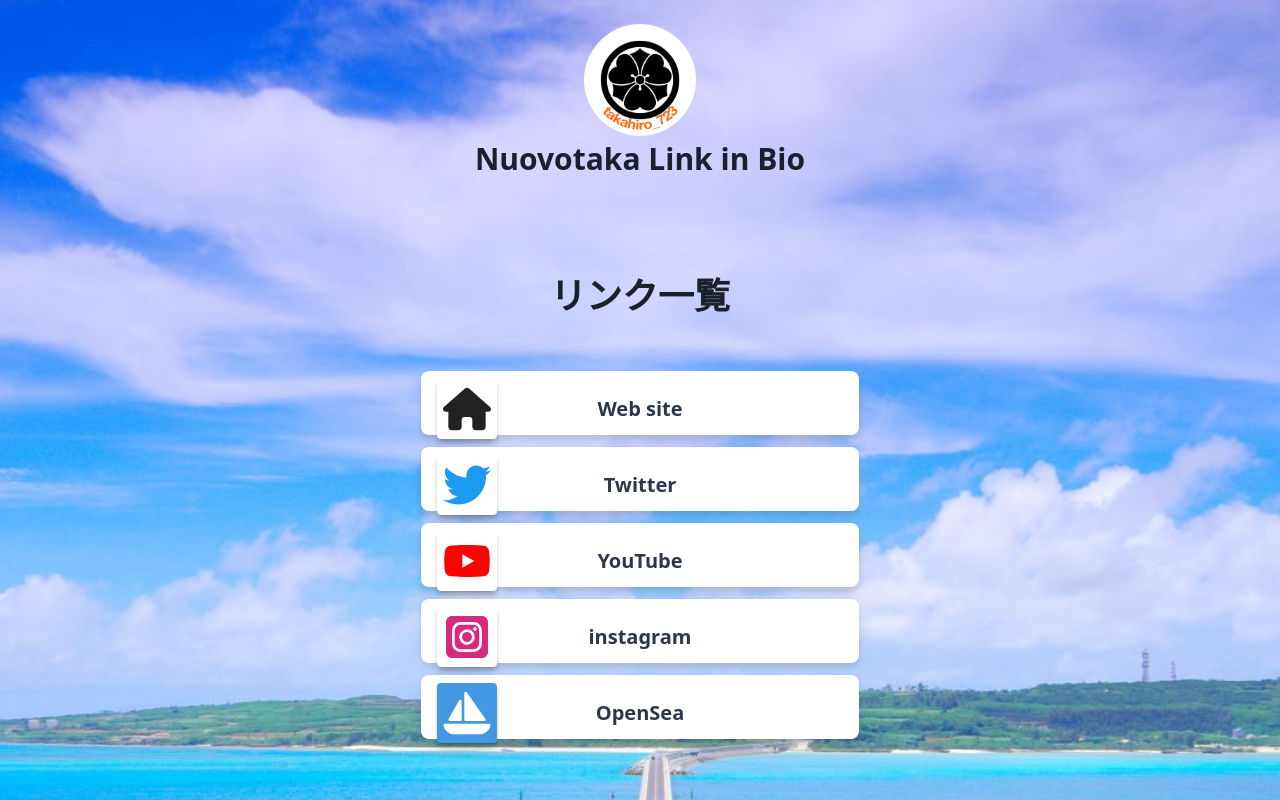
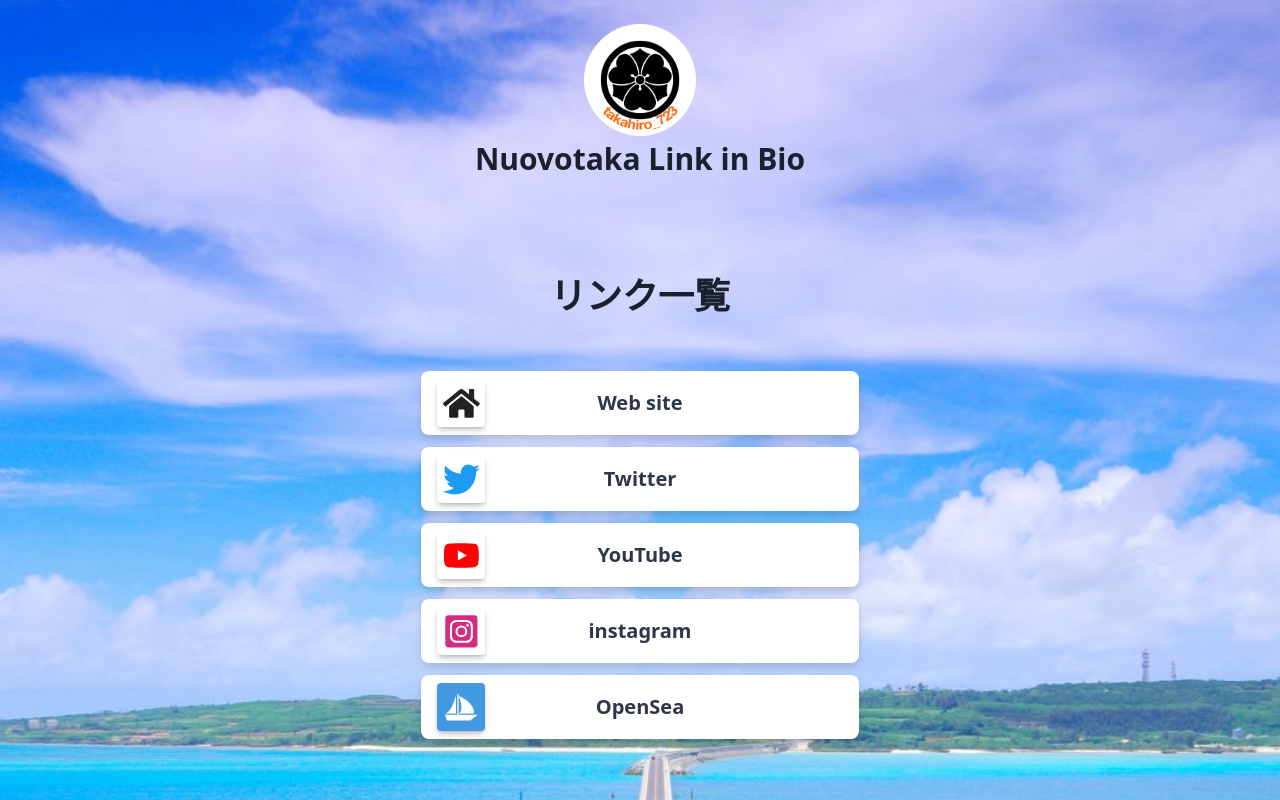
Before and after one commit to nuovotaka/link_in_bio_2022, a Next.js app: page / in a window 1280 px wide. Shown: the top 800 px of the page. Built offline with nearby package versions, Linux system fonts and the light colour scheme; no server answers.

Commit message:
change snsicon

```diff
--- a/src/feature/VerticalFeatureRow.tsx
+++ b/src/feature/VerticalFeatureRow.tsx
@@ -5,7 +5,7 @@
 type IVerticalFeatureRowProps = {
   title: string;
   site_url: string;
-  fa: any;
+  fa: string;
   color: string;
   bgcolor: string;
 };
--- a/src/sns/SNS.tsx
+++ b/src/sns/SNS.tsx
@@ -1,10 +1,16 @@
 import React from 'react';
 
-import { FontAwesomeIcon } from '@fortawesome/react-fontawesome';
 import className from 'classnames';
+import {
+  FaHome,
+  FaInstagramSquare,
+  FaTwitter,
+  FaYoutube,
+} from 'react-icons/fa';
+import { GiSailboat } from 'react-icons/gi';
 
 type ISNSProps = {
-  faicon: any;
+  faicon: string;
   facolor: string;
   fabgcolor: string;
 };
@@ -19,13 +25,61 @@
     `${props.fabgcolor}`
   );
 
-  return (
-    <FontAwesomeIcon
-      className={SnsClass}
-      icon={props.faicon}
-      color={props.facolor}
-    />
-  );
+  const snsicon = `${props.faicon}`;
+  switch (snsicon) {
+    case 'home':
+      return (
+        <div className={SnsClass}>
+          <FaHome
+            className={props.fabgcolor}
+            color={props.facolor}
+            size={'2.3rem'}
+          />
+        </div>
+      );
+    case 'twitter':
+      return (
+        <div className={SnsClass}>
+          <FaTwitter
+            className={props.fabgcolor}
+            color={props.facolor}
+            size={'2.3rem'}
+          />
+        </div>
+      );
+    case 'youtube':
+      return (
+        <div className={SnsClass}>
+          <FaYoutube
+            className={props.fabgcolor}
+            color={props.facolor}
+            size={'2.3rem'}
+          />
+        </div>
+      );
+    case 'instagram':
+      return (
+        <div className={SnsClass}>
+          <FaInstagramSquare
+            className={props.fabgcolor}
+            color={props.facolor}
+            size={'2.3rem'}
+          />
+        </div>
+      );
+    case 'opensea':
+      return (
+        <div className={SnsClass}>
+          <GiSailboat
+            className={props.fabgcolor}
+            color={props.facolor}
+            size={'2.3rem'}
+          />
+        </div>
+      );
+    default:
+      return <div className={SnsClass}></div>;
+  }
 };
 
 export { SnsFa };
--- a/src/templates/VerticalFeatures.tsx
+++ b/src/templates/VerticalFeatures.tsx
@@ -1,10 +1,3 @@
-import {
-  faTwitter,
-  faYoutube,
-  faInstagramSquare,
-} from '@fortawesome/free-brands-svg-icons';
-import { faHome, faSailboat } from '@fortawesome/free-solid-svg-icons';
-
 import { VerticalFeatureRow } from '../feature/VerticalFeatureRow';
 import { Section } from '../layout/Section';
 
@@ -13,35 +6,35 @@
     <VerticalFeatureRow
       title="Web site"
       site_url="https://nuovotaka.com"
-      fa={faHome}
+      fa={'home'}
       color={'#222'}
       bgcolor={'bg-white'}
     />
     <VerticalFeatureRow
       title="Twitter"
       site_url="https://twitter.com/nuovotaka"
-      fa={faTwitter}
+      fa={'twitter'}
       color={'#1d9bf0'}
       bgcolor={'bg-white'}
     />
     <VerticalFeatureRow
       title="YouTube"
       site_url="https://www.youtube.com/channel/UCIGPyA3GEOTn1F9-kb8qfAg/featured"
-      fa={faYoutube}
+      fa={'youtube'}
       color={'#ff0100'}
       bgcolor={'bg-white'}
     />
     <VerticalFeatureRow
       title="instagram"
       site_url="https://www.instagram.com/takahiro_723/"
-      fa={faInstagramSquare}
+      fa={'instagram'}
       color={'#d52a7e'}
       bgcolor={'bg-white'}
     />
     <VerticalFeatureRow
       title="OpenSea"
       site_url="https://opensea.io/collection/t723hmm"
-      fa={faSailboat}
+      fa={'opensea'}
       color={'#ffffff'}
       bgcolor={'bg-blue-500'}
     />
```
